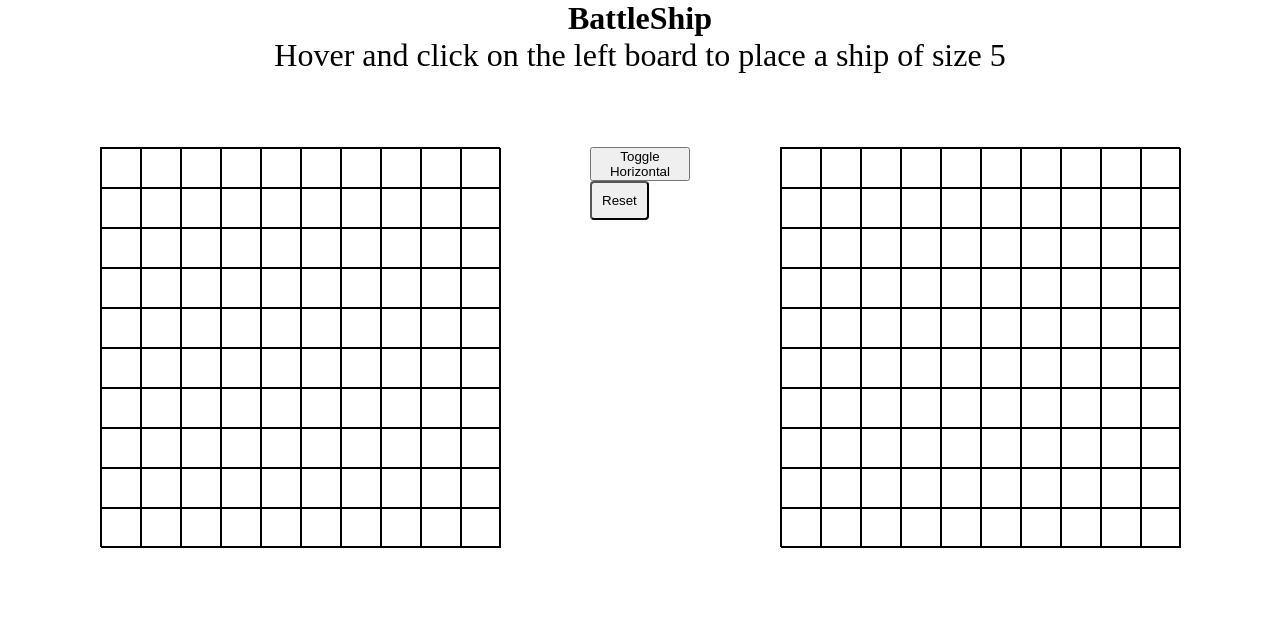
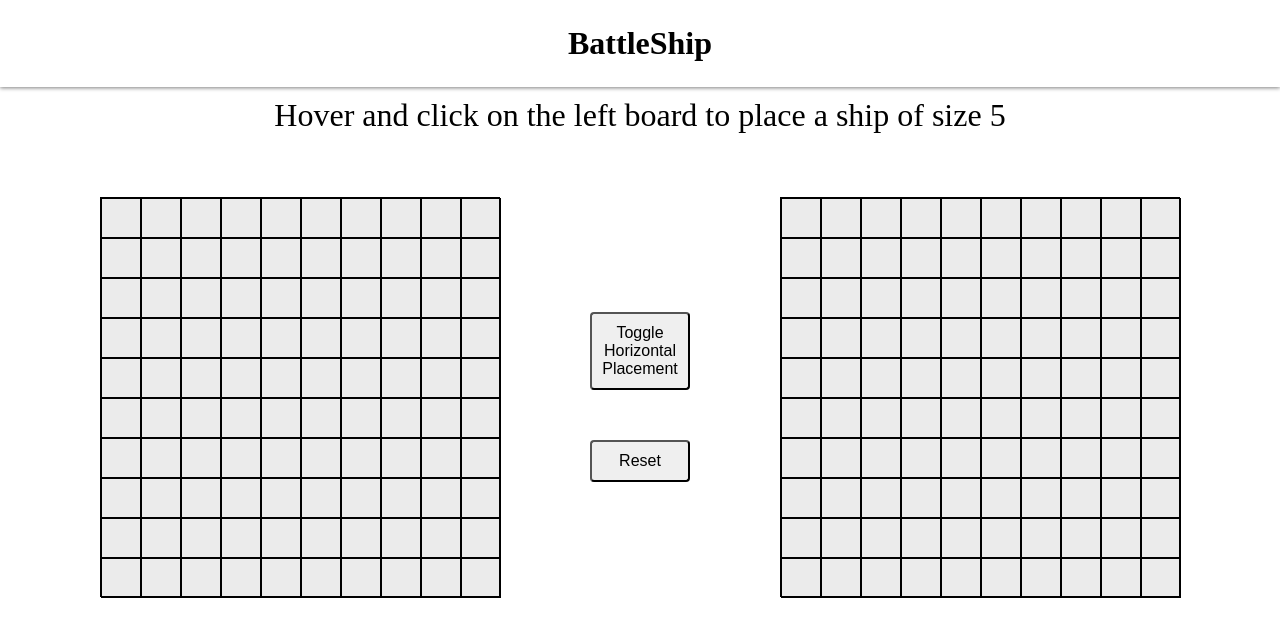
Before and after one commit to mekbibisdone/battleship, a website built with webpack: page src/template.html in a window 1280 px wide. Built offline with nearby package versions, Linux system fonts and the light colour scheme.

Commit message:
Style the page

```diff
--- a/src/main.js
+++ b/src/main.js
@@ -40,14 +40,14 @@ function displayGameStatus(errorMessage = null, winner = null) {
 }
 function createButtonDiv() {
   const buttonDiv = document.createElement("div");
-
+  buttonDiv.classList.toggle("buttonContainer");
   const resetButton = document.createElement("button");
   resetButton.textContent = "Reset";
   resetButton.classList.toggle("reset");
   resetButton.addEventListener("click", resetGame);
 
   const toggleAxis = document.createElement("button");
-  toggleAxis.textContent = "Toggle Horizontal";
+  toggleAxis.textContent = "Toggle Horizontal Placement";
   toggleAxis.addEventListener("click", changeAxis);
   toggleAxis.setAttribute("axis", "vertical");
 
@@ -215,17 +215,17 @@ function highLightShip(e) {
 function removeHighLight() {
   const highLightedCells = document.querySelectorAll(`[onHold="true"]`);
   highLightedCells.forEach((highLightedCell) => {
-    highLightedCell.style.setProperty("background-color", "white");
+    highLightedCell.style.setProperty("background-color", "rgb(235, 235, 235)");
     highLightedCell.setAttribute("onHold", false);
   });
 }
 
 function changeAxis(e) {
   if (e.target.getAttribute("axis") === "vertical") {
-    e.target.textContent = "Toggle Vertical";
+    e.target.textContent = "Toggle Vertical Placement";
     e.target.setAttribute("axis", "horizontal");
   } else {
-    e.target.textContent = "Toggle Horizontal";
+    e.target.textContent = "Toggle Horizontal Placement";
     e.target.setAttribute("axis", "vertical");
   }
 }
--- a/src/style.css
+++ b/src/style.css
@@ -9,7 +9,12 @@
 header {
   text-align: center;
 }
+header h1 {
+  padding: 25px;
+  box-shadow: 0px 1px 4px gray;
+}
 .gameStatus {
+  padding: 10px;
   height: 100px;
   font-size: 2rem;
 }
@@ -21,6 +26,7 @@ header {
 }
 .boardLeft, .boardRight {
   display: grid;
+  background: rgb(235, 235, 235);
   width: 400px;
   height: 400px;
   border: 1px solid black;
@@ -30,9 +36,16 @@ header {
   display: grid;
   align-items: center;
 }
+.buttonContainer{
+  display: flex;
+  flex-direction: column;
+  text-align: center;
+  justify-content:center;
+  gap: 50px;
+}
 
-.reset {
-  align-self: center;
+.buttonContainer button{
   padding: 10px;
   border-radius: 4px;
+  font-size: 1rem;
 }
```
